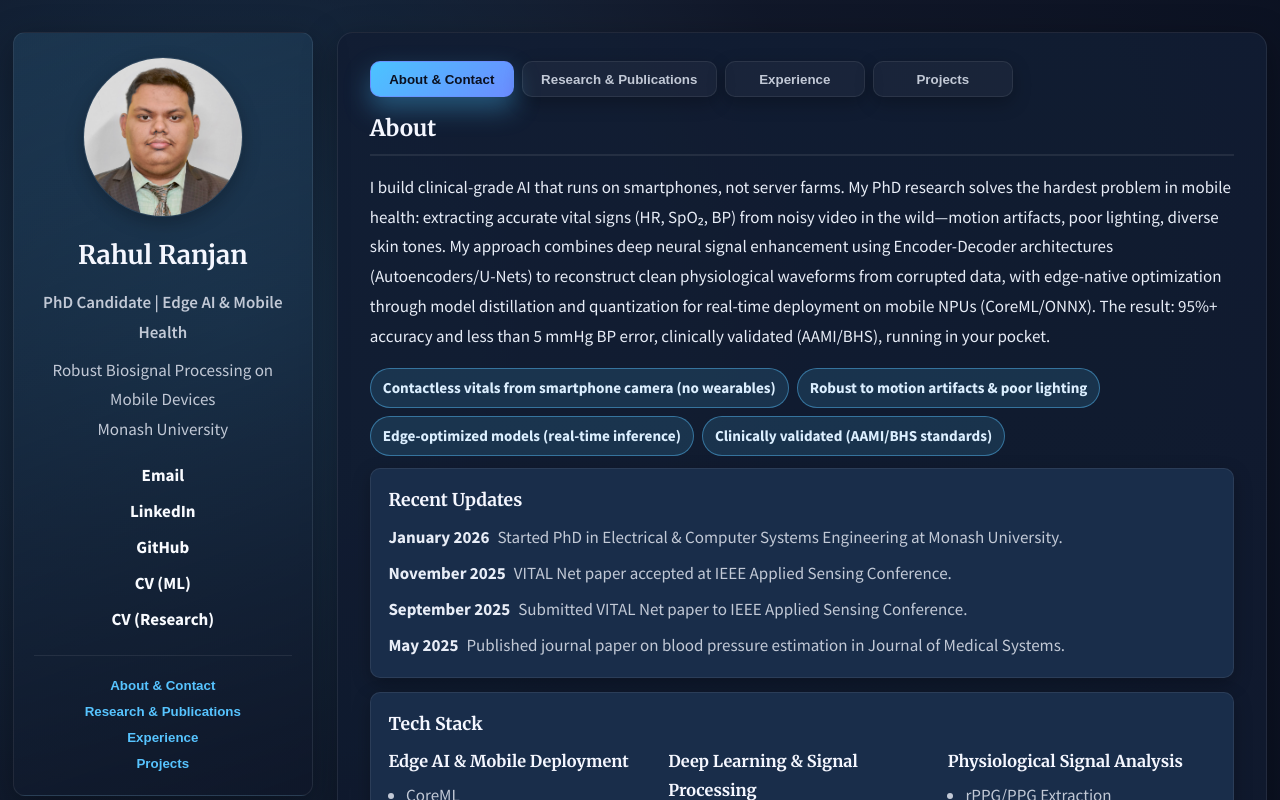
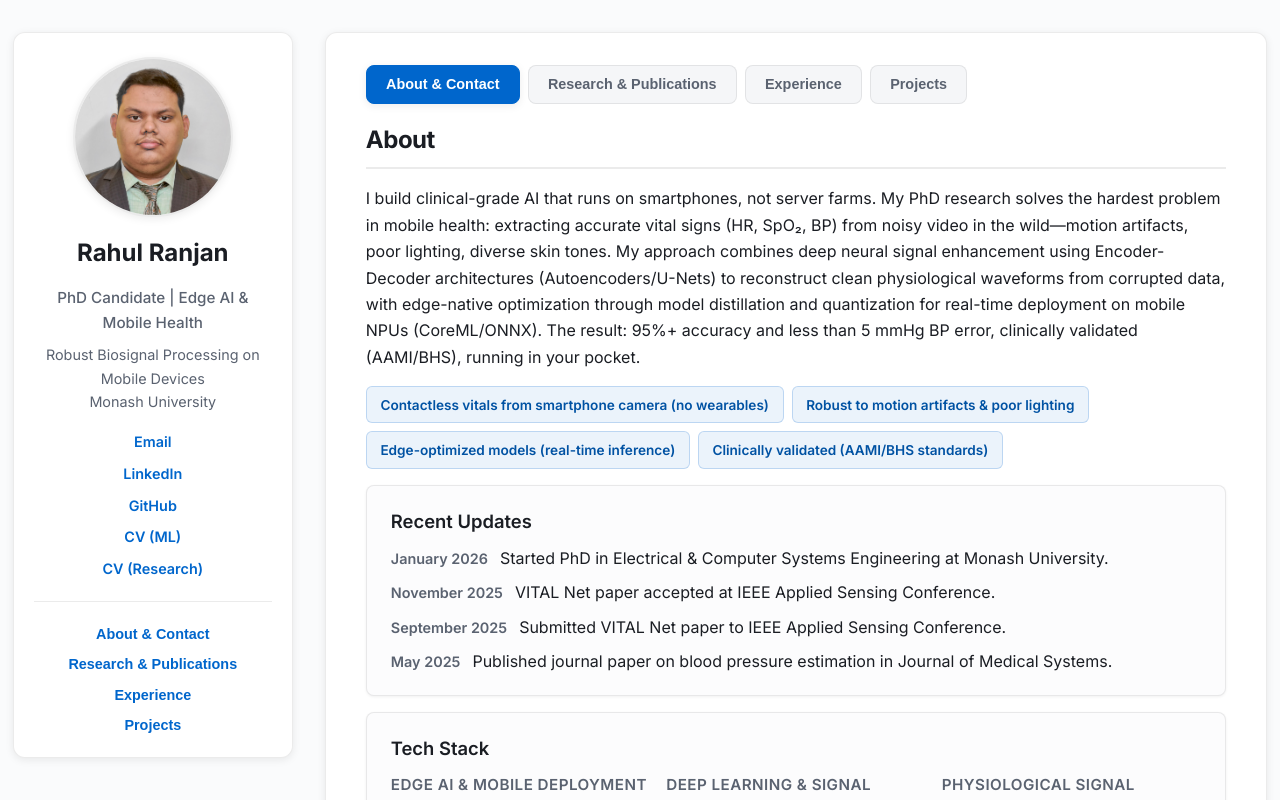
Before and after one commit to rahul201722/rahul201722.github.io, a React (Vite) app: page / in a window 1280 px wide. Shown: the top 800 px of the page. Built offline with nearby package versions, Linux system fonts and the light colour scheme.

Commit message:
Redesign: clean light theme - The Lancet meets Silicon Valley

```diff
--- a/index.html
+++ b/index.html
@@ -62,7 +62,7 @@
     <link rel="icon" href="data:," />
     <link rel="preconnect" href="https://fonts.gstatic.com" />
     <link
-      href="https://fonts.googleapis.com/css2?family=Merriweather:wght@400;700&family=Source+Sans+Pro:wght@400;600;700&display=swap"
+      href="https://fonts.googleapis.com/css2?family=Inter:wght@400;500;600;700&display=swap"
       rel="stylesheet"
     />
   </head>
--- a/src/styles.css
+++ b/src/styles.css
@@ -1,20 +1,20 @@
-@import url('https://fonts.googleapis.com/css2?family=Merriweather:wght@400;700&family=Source+Sans+Pro:wght@400;600;700&display=swap');
+@import url('https://fonts.googleapis.com/css2?family=Inter:wght@400;500;600;700&display=swap');
 
 :root {
-  --bg: #0f1729;
-  --bg-soft: #10192f;
-  --panel: #15233a;
-  --panel-alt: #192d4a;
-  --text: #e8edf7;
-  --muted: #c2c9d6;
-  --accent: #57c4ff;
-  --accent-strong: #3aa9ff;
-  --accent-soft: rgba(87, 196, 255, 0.14);
-  --accent-warm: #ff7a5f;
-  --accent-warm-soft: rgba(255, 122, 95, 0.12);
-  --border: rgba(255, 255, 255, 0.08);
-  --shadow: 0 10px 34px rgba(0, 0, 0, 0.35);
-  --shadow-soft: 0 6px 18px rgba(0, 0, 0, 0.25);
+  --bg: #fafbfc;
+  --bg-soft: #f5f6f8;
+  --panel: #ffffff;
+  --panel-alt: #fcfcfd;
+  --text: #1a1d23;
+  --muted: #5a6270;
+  --accent: #0066cc;
+  --accent-strong: #0052a3;
+  --accent-soft: rgba(0, 102, 204, 0.08);
+  --accent-warm: #d14343;
+  --accent-warm-soft: rgba(209, 67, 67, 0.08);
+  --border: rgba(0, 0, 0, 0.08);
+  --shadow: 0 2px 8px rgba(0, 0, 0, 0.08);
+  --shadow-soft: 0 1px 3px rgba(0, 0, 0, 0.06);
 }
 
 * {
@@ -23,37 +23,41 @@
 
 body {
   margin: 0;
-  background: radial-gradient(circle at 18% 18%, rgba(87, 196, 255, 0.16) 0, rgba(15, 23, 41, 0.92) 34%, #0a1020 70%),
-    radial-gradient(circle at 82% 12%, rgba(255, 122, 95, 0.18) 0, rgba(15, 23, 41, 0.9) 36%, #0a1020 75%),
-    #0a1020;
+  background: var(--bg);
   color: var(--text);
-  font-family: "Source Sans Pro", "Segoe UI", system-ui, -apple-system, sans-serif;
-  font-size: 17px;
-  line-height: 1.75;
+  font-family: "Inter", -apple-system, BlinkMacSystemFont, "Segoe UI", Roboto, sans-serif;
+  font-size: 16px;
+  line-height: 1.65;
   -webkit-font-smoothing: antialiased;
 }
 
 h1,
 h2,
 h3 {
-  font-family: "Merriweather", "Georgia", serif;
-  color: #f5f7ff;
-  margin: 0 0 0.4em;
+  font-family: "Inter", -apple-system, BlinkMacSystemFont, sans-serif;
+  color: var(--text);
+  margin: 0 0 0.5em;
+  font-weight: 700;
 }
 
 h2 {
-  font-size: 1.4rem;
+  font-size: 1.5rem;
+  letter-spacing: -0.02em;
 }
 
 h3 {
-  font-size: 1.1rem;
+  font-size: 1.15rem;
+  font-weight: 600;
 }
 
 h4 {
-  margin: 0 0 0.3em;
-  font-family: "Merriweather", "Georgia", serif;
-  font-size: 1.02rem;
-  color: #f5f7ff;
+  margin: 0 0 0.4em;
+  font-family: "Inter", sans-serif;
+  font-size: 0.95rem;
+  font-weight: 600;
+  color: var(--text);
+  text-transform: uppercase;
+  letter-spacing: 0.03em;
 }
 
 a {
@@ -74,12 +78,12 @@ img {
   width: min(1400px, 98vw);
   margin: 2rem auto 3rem;
   display: grid;
-  gap: 1.5rem;
-  grid-template-columns: 300px 1fr;
+  gap: 2rem;
+  grid-template-columns: 280px 1fr;
 }
 
 .sidebar {
-  background: linear-gradient(160deg, rgba(87, 196, 255, 0.12), rgba(15, 23, 41, 0.92));
+  background: var(--panel);
   border: 1px solid var(--border);
   border-radius: 12px;
   padding: 1.5rem 1.25rem;
@@ -96,39 +100,43 @@ img {
   border-radius: 50%;
   overflow: hidden;
   margin: 0 auto 1rem;
-  box-shadow: var(--shadow-soft);
-  border: 1px solid var(--border);
+  box-shadow: var(--shadow);
+  border: 2px solid var(--border);
 }
 
 .name {
-  font-size: 1.6rem;
+  font-size: 1.5rem;
+  font-weight: 700;
 }
 
 .title {
-  margin: 0.2rem 0 0.5rem;
+  margin: 0.3rem 0 0.5rem;
   color: var(--muted);
-  font-weight: 600;
+  font-weight: 500;
+  font-size: 0.95rem;
 }
 
 .affiliation {
   margin: 0 0 1rem;
   color: var(--muted);
+  font-size: 0.9rem;
 }
 
 .sidebar-links {
   display: grid;
-  gap: 0.4rem;
+  gap: 0.5rem;
   margin: 1rem 0 1.25rem;
 }
 
 .sidebar-links a {
-  color: #f9fbff;
-  font-weight: 700;
+  color: var(--accent);
+  font-weight: 600;
+  font-size: 0.9rem;
 }
 
 .side-nav {
   display: grid;
-  gap: 0.35rem;
+  gap: 0.4rem;
   text-align: left;
   border-top: 1px solid var(--border);
   padding-top: 1rem;
@@ -136,17 +144,18 @@ img {
 
 .side-nav a {
   color: var(--accent);
-  font-weight: 700;
+  font-weight: 600;
+  font-size: 0.9rem;
 }
 .side-nav a:hover {
-  color: #fff;
+  color: var(--accent-strong);
 }
 
 .content {
-  background: linear-gradient(180deg, rgba(17, 29, 51, 0.9), rgba(15, 23, 41, 0.9));
+  background: var(--panel);
   border: 1px solid var(--border);
-  border-radius: 16px;
-  padding: 1.75rem 2rem 2.25rem;
+  border-radius: 12px;
+  padding: 2rem 2.5rem 2.5rem;
   box-shadow: var(--shadow);
 }
 
@@ -154,74 +163,74 @@ img {
   display: flex;
   gap: 0.5rem;
   flex-wrap: wrap;
-  margin-bottom: 0.75rem;
+  margin-bottom: 1rem;
 }
 
 .highlights {
   display: flex;
   flex-wrap: wrap;
   gap: 0.5rem;
-  margin: 0.5rem 0 0.75rem;
+  margin: 0.75rem 0 1rem;
 }
 
 .pill {
   background: var(--accent-soft);
-  color: #dcefff;
-  border: 1px solid rgba(87, 196, 255, 0.45);
-  border-radius: 999px;
-  padding: 0.35rem 0.75rem;
-  font-weight: 700;
-  font-size: 0.95rem;
+  color: var(--accent-strong);
+  border: 1px solid rgba(0, 102, 204, 0.2);
+  border-radius: 6px;
+  padding: 0.4rem 0.85rem;
+  font-weight: 600;
+  font-size: 0.85rem;
 }
 
 .updates {
   list-style: none;
   padding: 0;
-  margin: 0.25rem 0 0;
+  margin: 0.5rem 0 0;
   display: grid;
-  gap: 0.4rem;
+  gap: 0.5rem;
 }
 
 .updates li {
   display: grid;
   grid-template-columns: auto 1fr;
-  gap: 0.5rem;
+  gap: 0.75rem;
   align-items: baseline;
 }
 
 .update-date {
-  font-weight: 700;
-  color: var(--text);
+  font-weight: 600;
+  color: var(--muted);
+  font-size: 0.9rem;
 }
 
 .update-text {
-  color: var(--muted);
+  color: var(--text);
 }
 
 .tab {
   border: 1px solid var(--border);
-  background: rgba(255, 255, 255, 0.04);
-  border-radius: 10px;
-  padding: 0.6rem 1.15rem;
-  font-weight: 700;
+  background: var(--bg-soft);
+  border-radius: 8px;
+  padding: 0.65rem 1.2rem;
+  font-weight: 600;
   color: var(--muted);
   cursor: pointer;
   transition: all 0.15s ease;
-  box-shadow: var(--shadow-soft);
-  min-width: 140px;
+  font-size: 0.9rem;
 }
 
 .tab:hover {
   color: var(--text);
   border-color: var(--accent);
-  box-shadow: var(--shadow);
+  background: var(--panel);
 }
 
 .tab.active {
-  background: linear-gradient(135deg, #4bc4ff, #6b8cff);
-  color: #0a1020;
-  border-color: rgba(107, 140, 255, 0.8);
-  box-shadow: 0 12px 26px rgba(75, 196, 255, 0.35);
+  background: var(--accent);
+  color: #ffffff;
+  border-color: var(--accent);
+  box-shadow: var(--shadow);
 }
 
 .tab-panel {
@@ -236,74 +245,77 @@ img {
   background: transparent;
   border: 0;
   color: var(--accent);
-  font-weight: 700;
+  font-weight: 600;
   cursor: pointer;
   padding: 0;
-  margin-top: 0.35rem;
+  margin-top: 0.5rem;
+  font-size: 0.9rem;
 }
 
 .text-button:hover {
   text-decoration: underline;
+  color: var(--accent-strong);
 }
 
 .section + .section {
-  margin-top: 1.5rem;
+  margin-top: 2rem;
 }
 
 .section h2 {
   border-bottom: 2px solid var(--border);
-  padding-bottom: 0.35rem;
-  margin-bottom: 0.75rem;
+  padding-bottom: 0.5rem;
+  margin-bottom: 1rem;
 }
 
 .meta {
   color: var(--muted);
-  margin: 0.15rem 0 0.5rem;
-  font-size: 0.98rem;
+  margin: 0.25rem 0 0.5rem;
+  font-size: 0.9rem;
 }
 
 .card {
   border: 1px solid var(--border);
-  border-radius: 10px;
-  padding: 1rem 1.1rem;
+  border-radius: 8px;
+  padding: 1.25rem 1.5rem;
   box-shadow: var(--shadow-soft);
   background: var(--panel-alt);
-  margin-bottom: 0.9rem;
-  transition: transform 0.12s ease, box-shadow 0.12s ease, border-color 0.12s ease;
+  margin-bottom: 1rem;
+  transition: transform 0.1s ease, box-shadow 0.1s ease, border-color 0.1s ease;
 }
 
 .card:hover {
-  transform: translateY(-2px);
+  transform: translateY(-1px);
   box-shadow: var(--shadow);
-  border-color: rgba(87, 196, 255, 0.35);
+  border-color: rgba(0, 102, 204, 0.2);
 }
 
 .stack {
   display: grid;
-  gap: 0.9rem;
+  gap: 1rem;
 }
 
 .figure-card img {
   width: 100%;
   height: auto;
-  border-radius: 8px;
+  border-radius: 6px;
   border: 1px solid var(--border);
 }
 
 .figure-grid {
   display: grid;
-  gap: 0.75rem;
-  grid-template-columns: repeat(auto-fit, minmax(220px, 1fr));
+  gap: 1rem;
+  grid-template-columns: repeat(auto-fit, minmax(240px, 1fr));
 }
 
 .tech-grid {
   display: grid;
-  gap: 0.75rem;
-  grid-template-columns: repeat(auto-fit, minmax(200px, 1fr));
+  gap: 1rem;
+  grid-template-columns: repeat(auto-fit, minmax(220px, 1fr));
 }
 
 .tech-group h4 {
-  margin: 0 0 0.3rem;
+  margin: 0 0 0.5rem;
+  color: var(--muted);
 }
 
 .card-header {
@@ -313,17 +325,18 @@ img {
 }
 
 .bullet {
-  padding-left: 1.1rem;
-  margin: 0.35rem 0 0;
-  color: var(--muted);
+  padding-left: 1.25rem;
+  margin: 0.5rem 0 0;
+  color: var(--text);
 }
 
 .bullet li {
-  margin-bottom: 0.25rem;
+  margin-bottom: 0.35rem;
 }
 
 .accent {
-  font-weight: 700;
+  font-weight: 600;
+  color: var(--accent);
 }
 
 @media (max-width: 960px) {
@@ -339,7 +352,7 @@ img {
 
 @media (max-width: 600px) {
   .content {
-    padding: 1.25rem 1.1rem 1.5rem;
+    padding: 1.5rem 1.25rem;
   }
 
   .layout {
```
